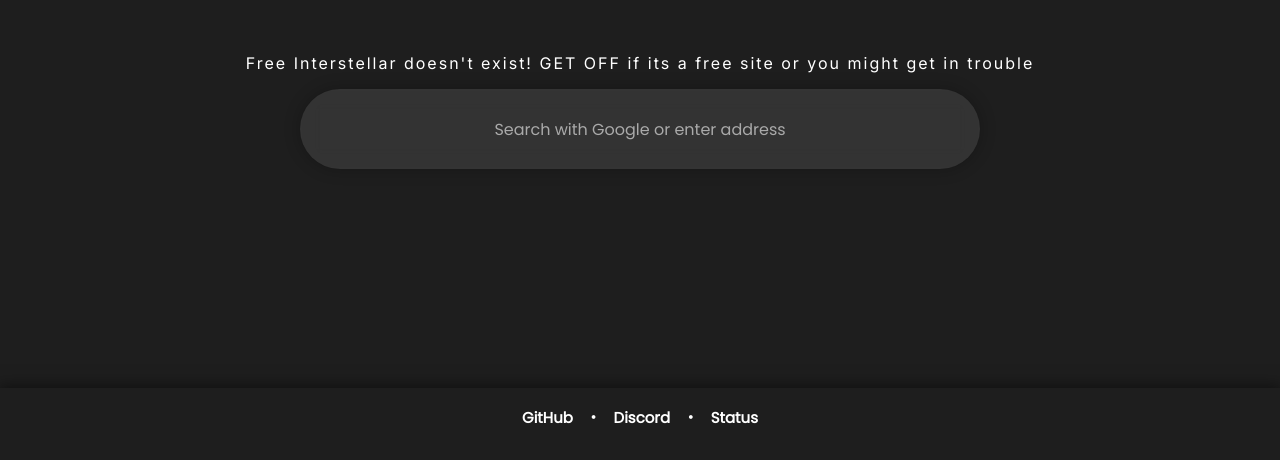
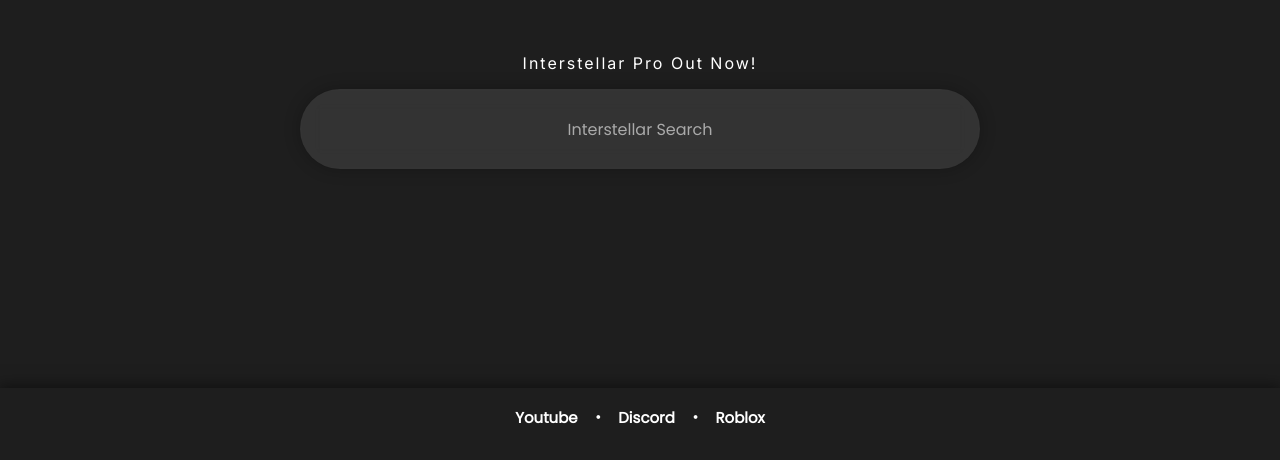
Before and after one commit to BrandonW6000/interstellar2, a website: page static/index.html in a window 1280 px wide. Shown: the part 340-800 px from the top of the page. Drawn offline with nearby package versions, Linux system fonts and the light colour scheme.

Commit message:
Update index.html

```diff
--- a/static/index.html
+++ b/static/index.html
@@ -34,11 +34,11 @@
       <div class="main">
         <h1 class="title">Interstellar</h1>
           <body>
-            <p style="color:#FFFFFF";>Free Interstellar doesn't exist! GET OFF if its a free site or you might get in trouble</p>
+            <p style="color:#FFFFFF";>Interstellar Pro Out Now!</p>
           </body>
         <div class="search-container">
           <form method="POST">
-            <input class="main-search" placeholder="Search with Google or enter address" type="text" />
+            <input class="main-search" placeholder="Interstellar Search" type="text" />
           </form>
         </div>
       </div>
@@ -60,10 +60,10 @@
       --->
         <div class="lower-footer">
           <h1>
-            <a href="https://github.com/interstellarnetwork/interstellar">GitHub</a>&#12539;<a
-              href="https://discord.gg/interstellar"
+            <a href="https://youtube.com">Youtube</a>&#12539;<a
+              href="https://discord.gg/D8cCqzTR6N"
               >Discord</a
-            >&#12539;<a href="https://status.gointerstellar.app/">Status</a>
+            >&#12539;<a href="https://roblox/">Roblox</a>
           </h1>
         </div>
       </div>
```
